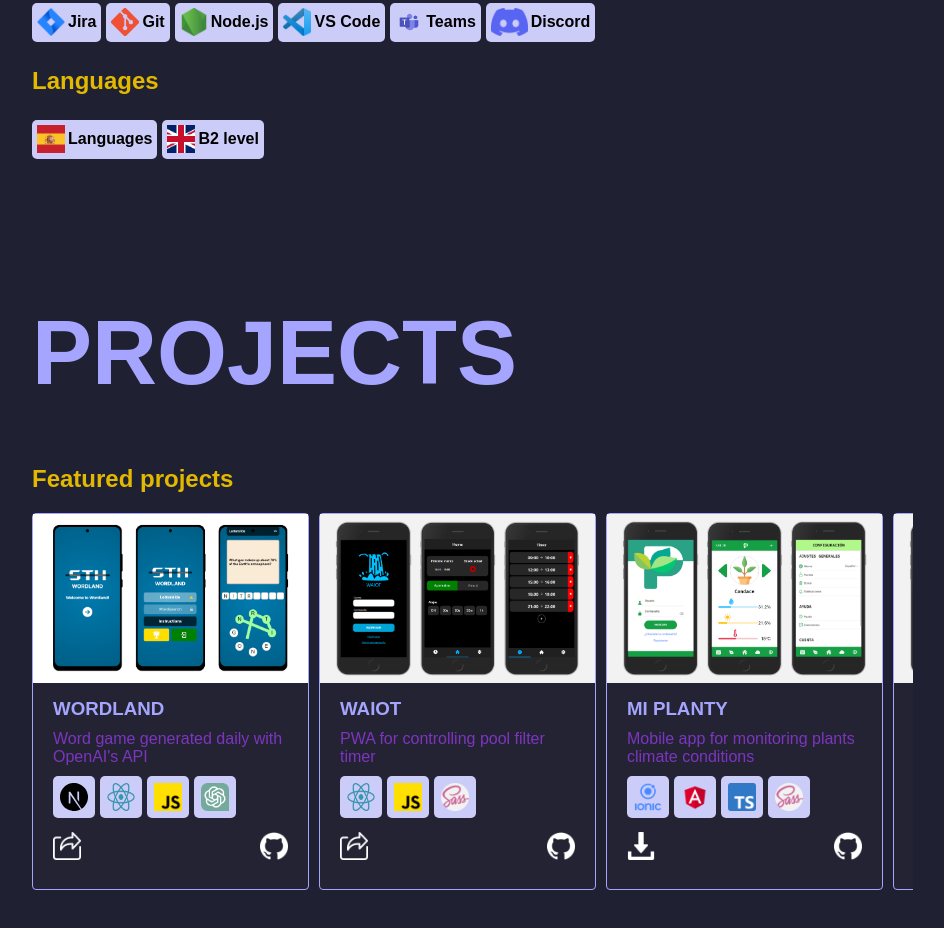
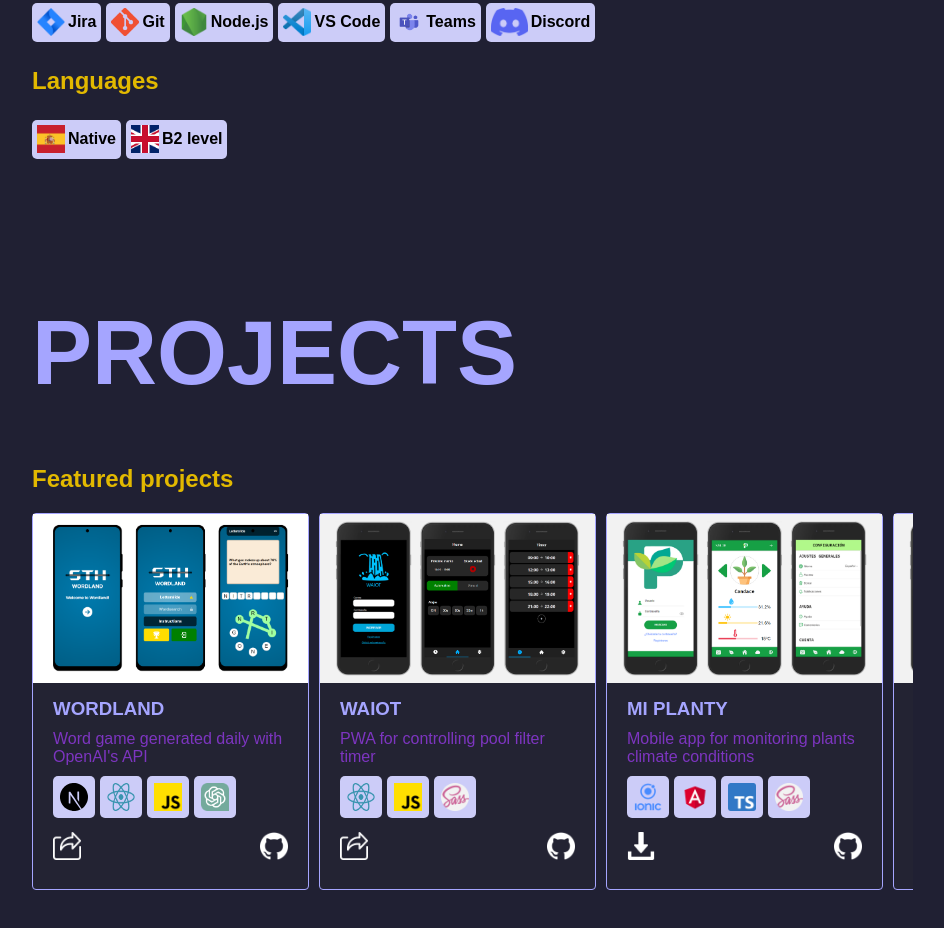
Before and after one commit to bconesta/portfolio-2, a React (Create React App) app: page / in a window 1280 px wide. Shown: the part 2200-3128 px from the top of the page, without its empty margins (268-1212 px from the left). Built offline with nearby package versions, Linux system fonts and the light colour scheme; a web font is replaced by a local one.

Commit message:
Language correction

```diff
--- a/src/sections/Skills.jsx
+++ b/src/sections/Skills.jsx
@@ -69,7 +69,7 @@ export default function Skills(props) {
         </div>
         <h2>{lang.skills[5]}</h2>
         <div className="badges-skills" style={{margin: 0}}>
-          <Badge src={SpanishBadge} tittle={lang.skills[5]} />
+          <Badge src={SpanishBadge} tittle={lang.skills[6]} />
           <Badge src={EnglishBadge} tittle="B2 level" />
         </div>
     </div>
```
